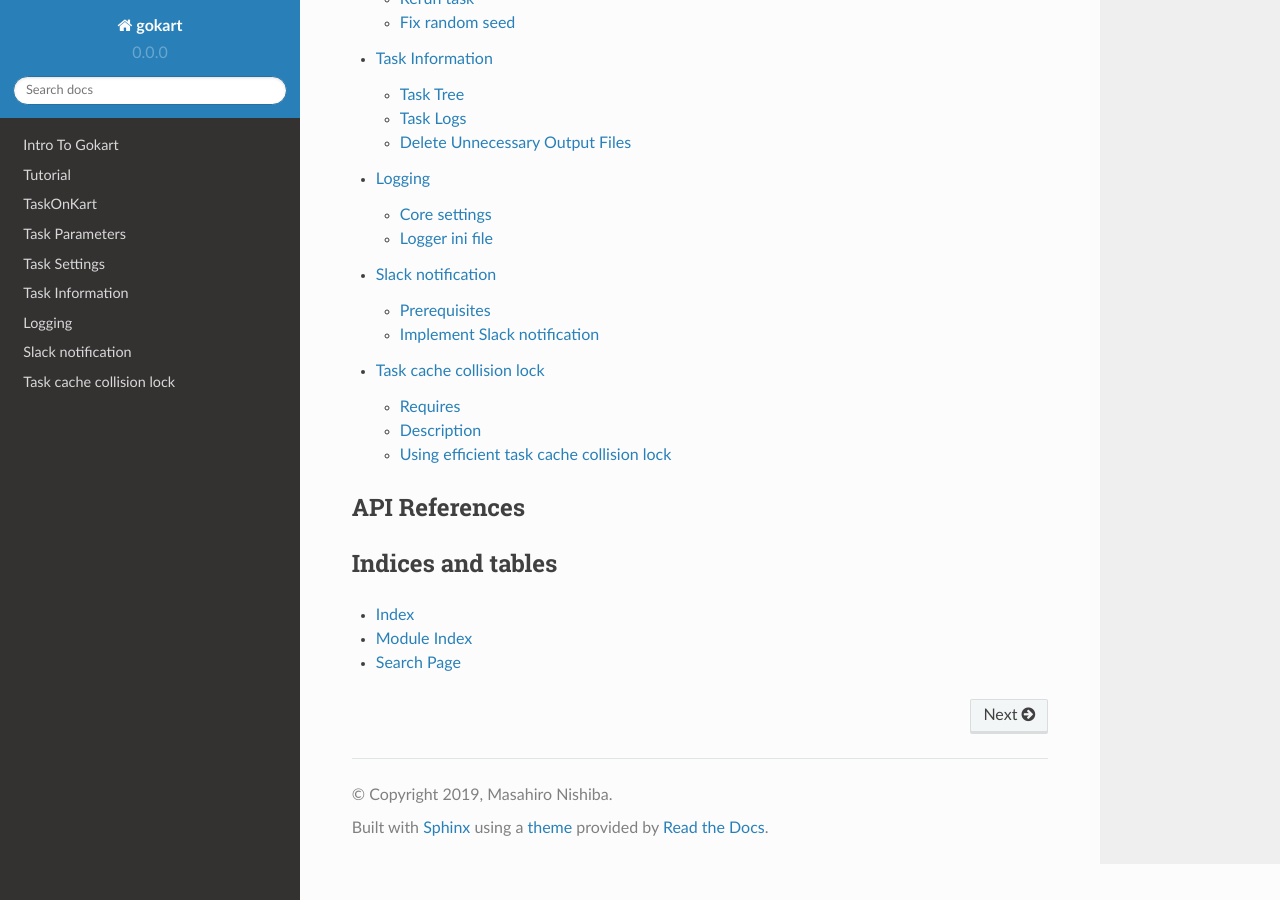
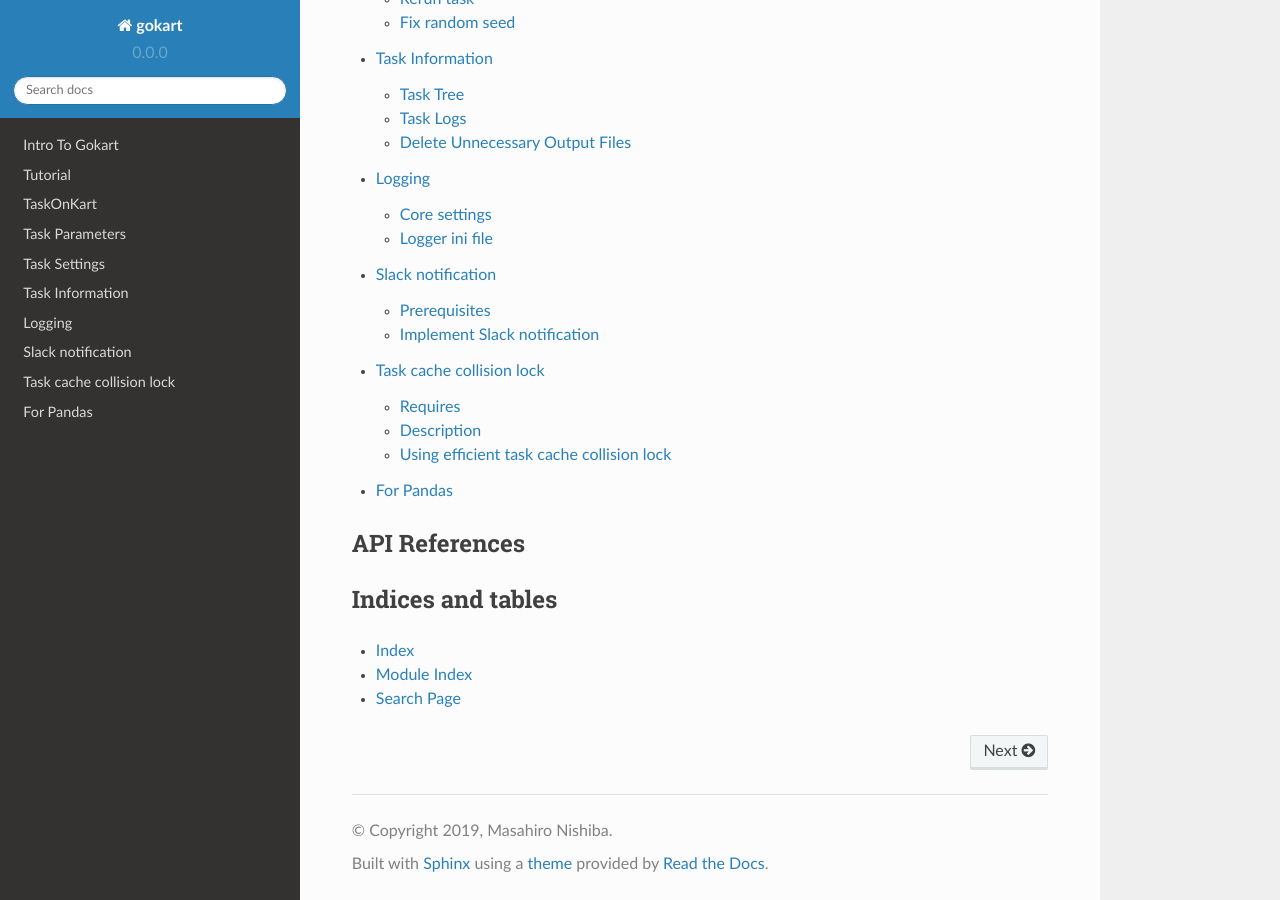
Before and after one commit to m3dev/gokart, a Sphinx documentation site: the page built from docs/index.rst, in a window 1280 px wide and 900 px high, scrolled down 897 px. Built offline with Sphinx 7.4.7 and the Read the Docs theme 2.0.0, drawn with Linux system fonts in a browser that asks for light colours; pages that are not in the unit, such as notebooks, are missing from menus; the version number is read from the project's files by our own code.

Commit message:
add for_pandas

```diff
--- /dev/null
+++ b/docs/for_pandas.rst
@@ -0,0 +1,2 @@
+For Pandas
+==========
--- a/docs/index.rst
+++ b/docs/index.rst
@@ -33,6 +33,7 @@ User Guide
    logging
    slack_notification
    using_task_cache_collision_lock
+   for_pandas
 
 API References
 --------------
--- a/docs/intro_to_gokart.rst
+++ b/docs/intro_to_gokart.rst
@@ -79,11 +79,9 @@ In addition, the following files are automatically saved as ``log``.
 
 - ``module_versions``: The versions of all modules that were imported when the script was executed. For reproducibility.
 - ``processing_time``: The execution time of the task.
-- ``random_seed``: This is random seed of python and numpy. For reproducibility in Machine Learning. please refer to :doc:`fix_random_seed` section.
+- ``random_seed``: This is random seed of python and numpy. For reproducibility in Machine Learning. please refer to :doc:`task_settings` section.
 - ``task_log``: This is the output of the task logger.
 - ``task_params``: This is task's parameters. Please refer to :doc:`task_parameters` section.
-
-# TODO: add fix_random_seed
 
 
 How to running task
```
